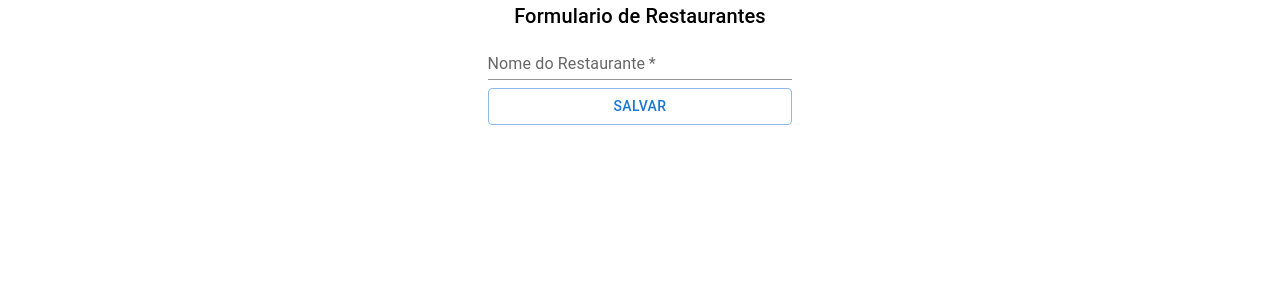
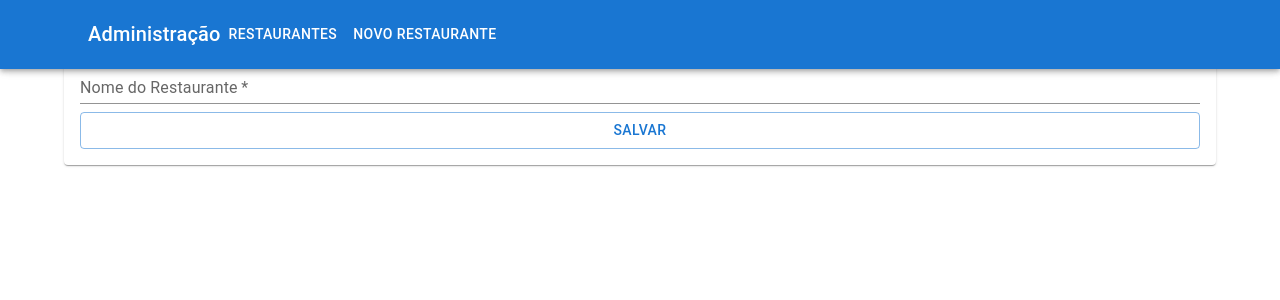
Before and after one commit to adamorhenner/alura-alfood-react, a React (Create React App) app in the folder alfood-main/alfood-main/: page /admin/restaurantes/novos in a window 1280 px wide. Shown: the top 300 px of the page. Built offline with nearby package versions, Linux system fonts and the light colour scheme; no server answers; the HTML template or start-up script is replaced by a standard one.

Commit message:
Atualizando Layout e criando "barra de navegacao"

```diff
--- a/alfood-main/alfood-main/src/paginas/Administracao/Restaurantes/AdministracaoRestaurantes.tsx
+++ b/alfood-main/alfood-main/src/paginas/Administracao/Restaurantes/AdministracaoRestaurantes.tsx
@@ -1,7 +1,7 @@
-import { Button, Paper,Table,TableBody,TableCell,TableContainer, TableHead, TableRow } from "@mui/material";
+import { AppBar, Box, Button, Container, Paper,Table,TableBody,TableCell,TableContainer, TableHead, TableRow, Toolbar, Typography, Link} from "@mui/material";
 import IRestaurante from "../../../interfaces/IRestaurante";
 import { useEffect, useState } from "react";
-import { Link } from "react-router-dom";
+import { Link as RouterLink} from "react-router-dom";
 import http from "../../../http";
 
 const AdministracaoRestaurantes = () => {
@@ -20,7 +20,36 @@
         })
     }
 
+
     return (
+        <>
+            <AppBar>
+                <Container>
+                    <Toolbar>
+                        <Typography variant="h6">
+                            Administração
+                        </Typography>
+                        <Box sx={{display:'flex', flexGrow:1}}>
+                            <Link component={RouterLink} to="/admin/restaurantes">
+                                <Button sx={{ my:2, color:'white'}}>
+                                    Restaurantes
+                                </Button>
+                            </Link>
+                            <Link component={RouterLink} to="/admin/restaurantes/novos">
+                                <Button sx={{ my:2, color:'white'}}>
+                                    Novo Restaurante
+                                </Button>
+                            </Link>
+                        </Box>
+                    </Toolbar>
+                </Container>
+            </AppBar>
+
+            <Box>
+                <Container maxWidth="lg" sx={{ mt: 1 }}>
+                    <Paper sx={{ p: 2}}>
+
+                        {/* Conteúdo da pagina */}
                         <TableContainer component={Paper}>
                             <Table>
                                 <TableHead>
@@ -42,7 +71,7 @@
                                             {restaurante.nome}
                                         </TableCell>
                                         <TableCell>
-                            [ <Link to={`/admin/restaurantes/${restaurante.id}`}>editar</Link>]
+                                            [ <RouterLink to={`/admin/restaurantes/${restaurante.id}`}>editar</RouterLink>]
                                         </TableCell>
                                         <TableCell>
                                             <Button variant="outlined" color="error" onClick={() => excluir(restaurante)}>
@@ -53,6 +82,12 @@
                                 </TableBody>
                             </Table>
                         </TableContainer>
+
+                    </Paper>
+                </Container>
+            </Box>
+
+        </>
         )
 }
 
--- a/alfood-main/alfood-main/src/paginas/Administracao/Restaurantes/FormularioRestaurante.tsx
+++ b/alfood-main/alfood-main/src/paginas/Administracao/Restaurantes/FormularioRestaurante.tsx
@@ -1,7 +1,8 @@
-import { Box, Button, TextField, Typography } from "@mui/material";
+import { AppBar, Container, Toolbar, Typography, Link, Box, Button, TextField, Paper } from "@mui/material";
 import { useEffect, useState } from "react";
 import { useParams } from "react-router-dom";
 import http from "../../../http";
+import { Link as RouterLink } from 'react-router-dom';
 
 const FormularioRestaurante = () => {
 
@@ -35,9 +36,37 @@
 
 
     return (
-        <Box sx={{ display:'flex', flexDirection:"column", alignItems:"center"}}>
+    <>
+        <AppBar>
+            <Container>
+                <Toolbar>
+                    <Typography variant="h6">
+                        Administração
+                    </Typography>
+                    <Box sx={{display:'flex', flexGrow:1}}>
+                        <Link component={RouterLink} to="/admin/restaurantes">
+                            <Button sx={{ my:2, color:'white'}}>
+                                Restaurantes
+                            </Button>
+                        </Link>
+                        <Link component={RouterLink} to="/admin/restaurantes/novos">
+                            <Button sx={{ my:2, color:'white'}}>
+                                Novo Restaurante
+                            </Button>
+                        </Link>
+                    </Box>
+                </Toolbar>
+            </Container>
+        </AppBar>
+
+        <Box>
+            <Container maxWidth="lg" sx={{ mt: 1 }}>
+                <Paper sx={{ p: 2}}>
+
+                    {/* Conteúdo da pagina */}
+                    <Box sx={{ display:'flex', flexDirection:"column", alignItems:"center", flexGrow: 1}}>
                         <Typography component="h1" variant="h6">Formulario de Restaurantes</Typography>
-            <Box component="form" onSubmit={aoSubmeterForm}>
+                        <Box component="form" sx={{ width: '100%' }} onSubmit={aoSubmeterForm}>
                             <TextField
                                 value={nomeRestaurante}
                                 onChange={(evento) => setNomeRestaurante(evento.target.value)}
@@ -49,6 +78,12 @@
                             <Button  sx={{ marginTop: 1 }} type="submit" fullWidth variant="outlined">Salvar</Button>
                         </Box>
                     </Box>
+
+                </Paper>
+            </Container>
+        </Box>
+
+    </>
     )
 }
 
```
Lines whose indentation alone changed are shown as unchanged.
